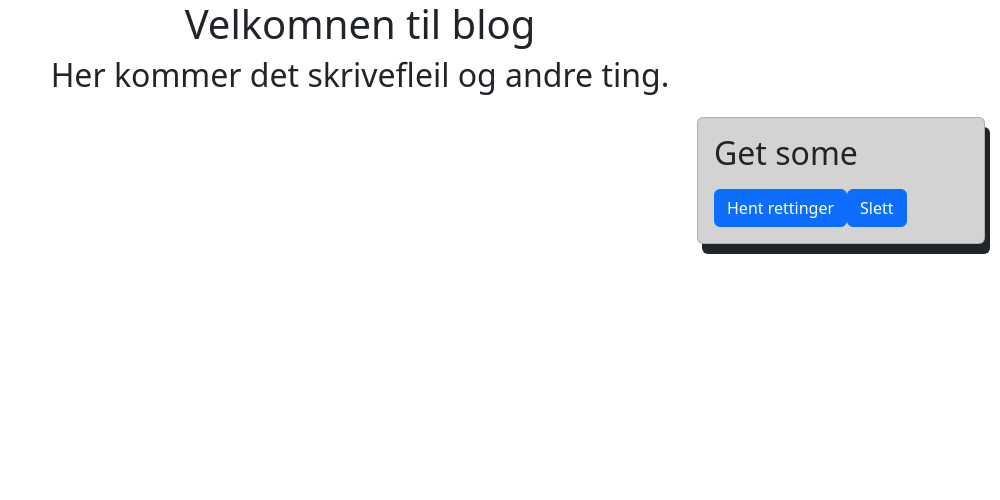
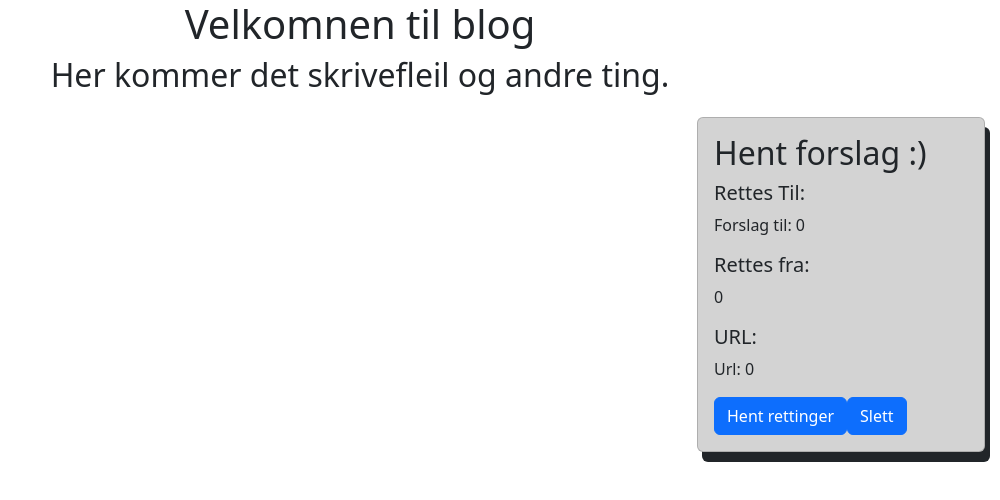
Before and after one commit to ungeaasen/TextGrabber-proto, a React (Create React App) app: page / in a window 1280 px wide. Shown: the top 500 px of the page, without its empty margins (280-1280 px from the left). Built offline with nearby package versions, Linux system fonts and the light colour scheme.

Commit message:
updates to showing recieved data

```diff
--- a/src/TextGet.js
+++ b/src/TextGet.js
@@ -10,6 +10,11 @@ export default function TextGet() {
 	const handleChange = () => hasChanged(true)
 	const turnoffChange = () => hasChanged(false)
 	let parsedStr = []
+	let toStr = ""
+
+	const [to, setTo] = useState(0)
+	const [from, setFrom] = useState(0)
+	const [url, setUrl] = useState(0)
 
 	useEffect(() => {
 		if (typeof window !== 'undefined') {
@@ -24,8 +29,18 @@ export default function TextGet() {
 
 		for (var i = 0; i < localStorage.length; i++){
 		    console.log("ENTRY NR: " + (i) + localStorage.getItem(localStorage.key(i)))
-		    parsedStr = JSON.parse(localStorage.getItem("name"))
+
 		    console.log(localStorage)
+		    console.log("name to: " + localStorage.getItem("name.to"))
+		    console.log("name from: " + localStorage.getItem("name.from"))
+		    console.log("url: " + localStorage.getItem("name.url"))
+		    let to = localStorage.getItem("name.to")
+		    let from = localStorage.getItem("name.from")
+		    let url = localStorage.getItem("name.url")
+		    setTo(to)
+		    setFrom(from)
+		    setUrl(url)
+		    console.log("To" + to)
 		    setString(locale)
 		}
 		turnoffChange()
@@ -39,12 +54,14 @@ export default function TextGet() {
 	return (
 		<Card className="fj-card" style={{ float: 'right', margin: '15px', width: '18rem', boxShadow: '5px 10px', backgroundColor: 'lightgrey' }}>
 			<Card.Body>
-			 <Card.Title><h2>Get some</h2></Card.Title>
+			 <Card.Title><h2>Hent forslag :)</h2></Card.Title>
 				<Card.Text>
-				{parsedStr.map((e) => {
-					return <p>{e}</p>
-				}
-				)}
+					<h5>Rettes Til:</h5>
+					<p>Forslag til: {to}</p>
+					<h5>Rettes fra:</h5>
+					<p> {from}</p>
+					<h5>URL:</h5>
+					<p>Url: {url}</p>
 				</Card.Text>
 				<Button variant="primary" onClick={getSome}>
 	            	Hent rettinger
--- a/src/TextGrab.js
+++ b/src/TextGrab.js
@@ -17,6 +17,7 @@ export default function Textgrab() {
 	const [currentUrl, setCurrentUrl] = useState(0)
 	let stringTo = '';
 
+
 	const handleChange = (e) => {
     setState({value: e.target.value})
 	}
@@ -25,10 +26,13 @@ export default function Textgrab() {
 		if (typeof window !== 'undefined') {
 			let locale = localStorage.getItem("name")
 			if(myLeads.indexOf(stringTo) <= -1) {
-				myLeads.push("name.from", stringTo)
-				myLeads.push("name.to", state.value)
-				myLeads.push("name.url", currentUrl)
-				localStorage.setItem("name", JSON.stringify(myLeads))
+				//myLeads.push("from", stringTo)
+				//myLeads.push("to", state.value)
+				//myLeads.push("url", currentUrl)
+				localStorage.setItem("name.from", JSON.stringify(stringTo))
+				localStorage.setItem("name.to", JSON.stringify(state.value))
+				localStorage.setItem("name.url", JSON.stringify(currentUrl))
+				//localStorage.setItem("name", JSON.stringify(myLeads))
 				setState({value: e.target.value})
 				console.log("locale " + locale + "MyLeads: " + myLeads)
 				alert("Sendt inn til retting! :)")
```
